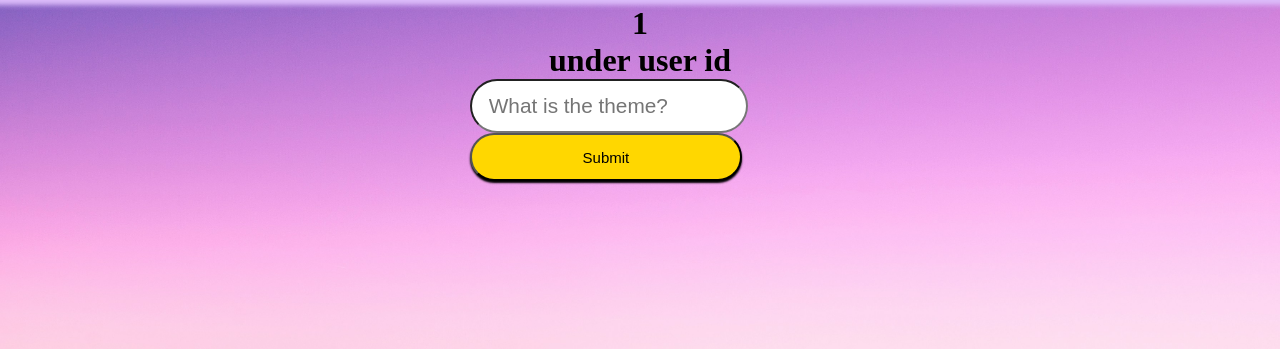
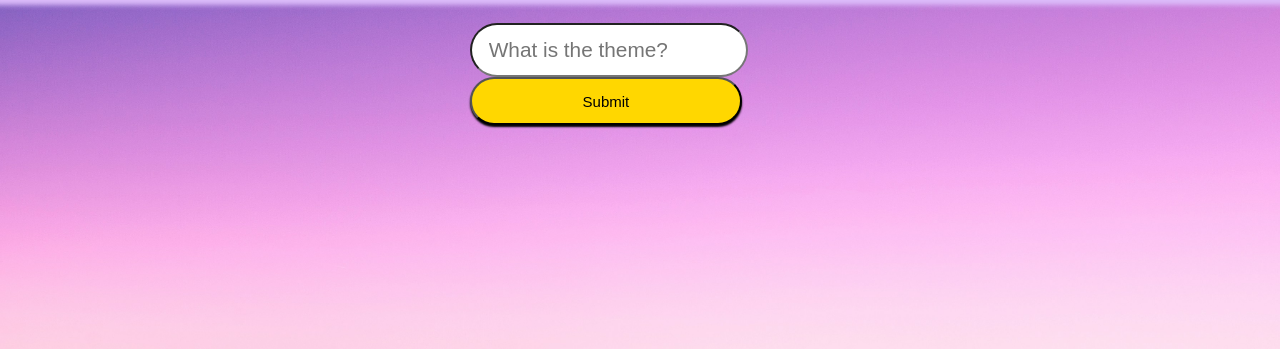
Before and after one commit to kos1070sc/folio_planner, a Flask app: page /create_new in a window 1280 px wide. Shown: the part 80-429 px from the top of the page. Run offline with Flask 3, Linux system fonts and the light colour scheme; a user stored in the database is signed in; some libraries are stand-ins or nearby versions.

Commit message:
flake 8 improvements

```diff
--- a/app/templates/user_layout.html
+++ b/app/templates/user_layout.html
@@ -23,8 +23,7 @@
 			<!-- pages in navbar -->
 		</nav>
 		<main class = "content">
-			<h1>{{ user_id }}</h1>
-			<h1>under user id</h1>
+			<br>
 			{%block content%}{%endblock%}
 		</main> <!-- content goes here -->
 </body>
```
Also changed, not shown: app/routes.py (+33 -17 lines), app/templates/edit_folio.html (+5 -2 lines), app/folio.db, app/static/images/rembrandtboat_1.png (added), app/static/images/stonebridge_1.jpg (added).
